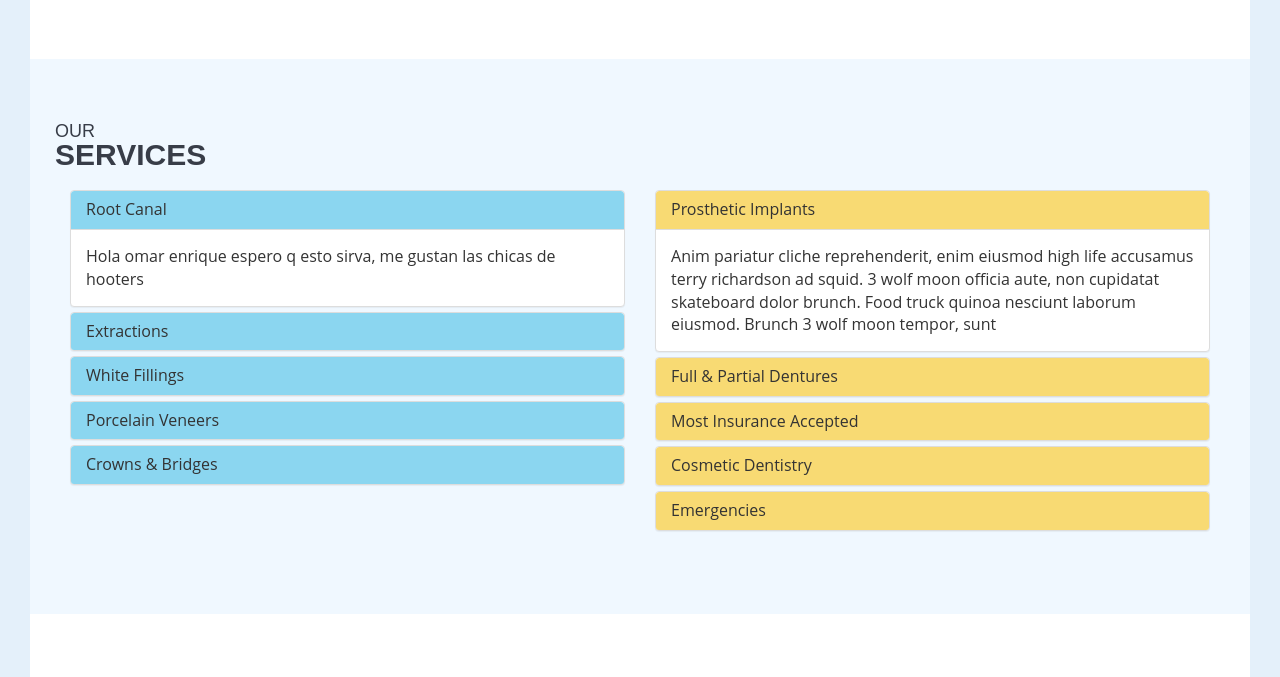
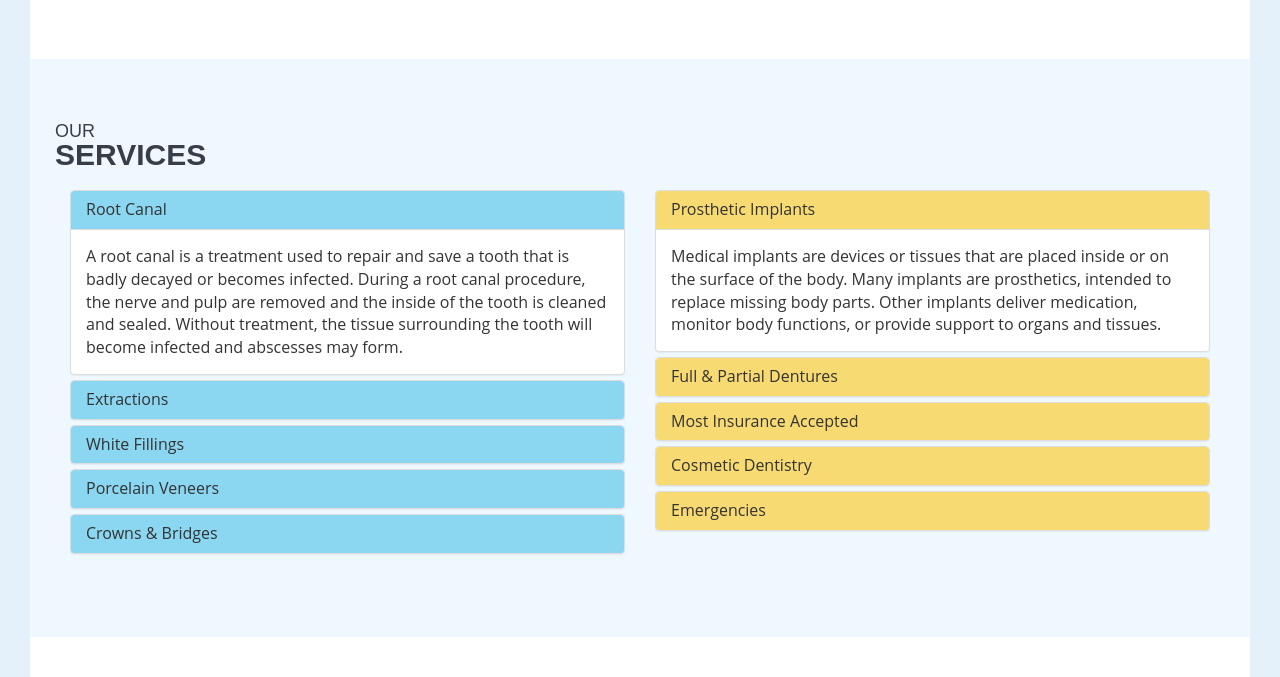
Before and after one commit to imbernal/dentalclinic, a Django app: page / in a window 1280 px wide. Shown: the part 1229-1906 px from the top of the page. Run offline with Django 3.2, Linux system fonts and the light colour scheme; some libraries are stand-ins or nearby versions; some web fonts are replaced.

Commit message:
Some changes

```diff
--- a/app/templates/home_page/index.html
+++ b/app/templates/home_page/index.html
@@ -242,8 +242,9 @@
                             </div>
                             <div id="collapseOne" class="panel-collapse collapse in">
                                 <div class="panel-body">
-                                    Hola omar enrique espero q esto sirva, me gustan las chicas de hooters
-
+                                    A root canal is a treatment used to repair and save a tooth that is badly decayed or becomes infected. During a root canal procedure,
+                                    the nerve and pulp are removed and the inside of the tooth is cleaned and sealed.
+                                    Without treatment, the tissue surrounding the tooth will become infected and abscesses may form.
                                 </div>
                             </div>
                         </div>
@@ -258,10 +259,9 @@
                             </div>
                             <div id="collapseTwo" class="panel-collapse collapse">
                                 <div class="panel-body">
-                                    Anim pariatur cliche reprehenderit, enim eiusmod high life accusamus terry
-                                    richardson ad squid. 3 wolf moon officia aute, non cupidatat skateboard dolor
-                                    brunch. Food truck quinoa nesciunt laborum eiusmod. Brunch 3 wolf moon tempor,
-                                    sunt
+                                    If a tooth has been broken or damaged by decay, your dentist will try to fix it with a filling,
+                                    crown or other treatment. Sometimes, though, there's too much damage for the tooth to be repaired. In this case, the tooth needs to be extracted. A very loose tooth also will require extraction if it can't be saved,
+                                    even with bone replacement surgery (bone graft).
 
                                 </div>
                             </div>
@@ -277,10 +277,7 @@
                             </div>
                             <div id="collapseThree" class="panel-collapse collapse">
                                 <div class="panel-body">
-                                    Anim pariatur cliche reprehenderit, enim eiusmod high life accusamus terry
-                                    richardson ad squid. 3 wolf moon officia aute, non cupidatat skateboard dolor
-                                    brunch. Food truck quinoa nesciunt laborum eiusmod. Brunch 3 wolf moon tempor,
-                                    sunt
+                                    A composite filling is a tooth-colored plastic and glass mixture used to restore decayed teeth. Composites are also used for cosmetic improvements of the smile by changing the color of the teeth or reshaping disfigured teeth.
 
                                 </div>
                             </div>
@@ -296,11 +293,7 @@
                             </div>
                             <div id="collapseFour" class="panel-collapse collapse">
                                 <div class="panel-body">
-                                    Anim pariatur cliche reprehenderit, enim eiusmod high life accusamus terry
-                                    richardson ad squid. 3 wolf moon officia aute, non cupidatat skateboard dolor
-                                    brunch. Food truck quinoa nesciunt laborum eiusmod. Brunch 3 wolf moon tempor,
-                                    sunt
-
+                                    Dental veneers (sometimes called porcelain veneers or dental porcelain laminates) are wafer-thin, custom-made shells of tooth-colored materials designed to cover the front surface of teeth to improve your appearance. These shells are bonded to the front of the teeth changing their color, shape, size, or length
                                 </div>
                             </div>
                         </div>
@@ -315,11 +308,7 @@
                             </div>
                             <div id="collapseFive" class="panel-collapse collapse">
                                 <div class="panel-body">
-                                    Anim pariatur cliche reprehenderit, enim eiusmod high life accusamus terry
-                                    richardson ad squid. 3 wolf moon officia aute, non cupidatat skateboard dolor
-                                    brunch. Food truck quinoa nesciunt laborum eiusmod. Brunch 3 wolf moon tempor,
-                                    sunt
-
+                                    Tooth crowns and most bridges are fixed prosthetic devices. Unlike removable devices such as dentures, which you can take out and clean daily, crowns and bridges are cemented onto existing teeth or implants, and can only be removed by a dentist.
                                 </div>
                             </div>
                         </div>
@@ -339,10 +328,7 @@
                             </div>
                             <div id="collapseSix" class="panel-collapse collapse in">
                                 <div class="panel-body">
-                                    Anim pariatur cliche reprehenderit, enim eiusmod high life accusamus terry
-                                    richardson ad squid. 3 wolf moon officia aute, non cupidatat skateboard dolor
-                                    brunch. Food truck quinoa nesciunt laborum eiusmod. Brunch 3 wolf moon tempor,
-                                    sunt
+                                    Medical implants are devices or tissues that are placed inside or on the surface of the body. Many implants are prosthetics, intended to replace missing body parts. Other implants deliver medication, monitor body functions, or provide support to organs and tissues.
 
                                 </div>
                             </div>
@@ -358,10 +344,7 @@
                             </div>
                             <div id="collapseSeven" class="panel-collapse collapse">
                                 <div class="panel-body">
-                                    Anim pariatur cliche reprehenderit, enim eiusmod high life accusamus terry
-                                    richardson ad squid. 3 wolf moon officia aute, non cupidatat skateboard dolor
-                                    brunch. Food truck quinoa nesciunt laborum eiusmod. Brunch 3 wolf moon tempor,
-                                    sunt
+                                    Each affiliated Affordable Dentures practice wants you to have the best denture you can afford. That's why we offer several styles of full dentures, each with its own distinct advantages.
 
                                 </div>
                             </div>
@@ -396,10 +379,7 @@
                             </div>
                             <div id="collapseNine" class="panel-collapse collapse">
                                 <div class="panel-body">
-                                    Anim pariatur cliche reprehenderit, enim eiusmod high life accusamus terry
-                                    richardson ad squid. 3 wolf moon officia aute, non cupidatat skateboard dolor
-                                    brunch. Food truck quinoa nesciunt laborum eiusmod. Brunch 3 wolf moon tempor,
-                                    sunt
+                                    Today, cosmetic dentistry is more popular than ever, from whitening and shaping to closing spaces and replacing teeth. And dentists have a wide array of tools and techniques at their disposal for improving the look of your smile.
 
                                 </div>
                             </div>
```
Also changed, not shown: proyecto/settings.py (+9 -9 lines).
